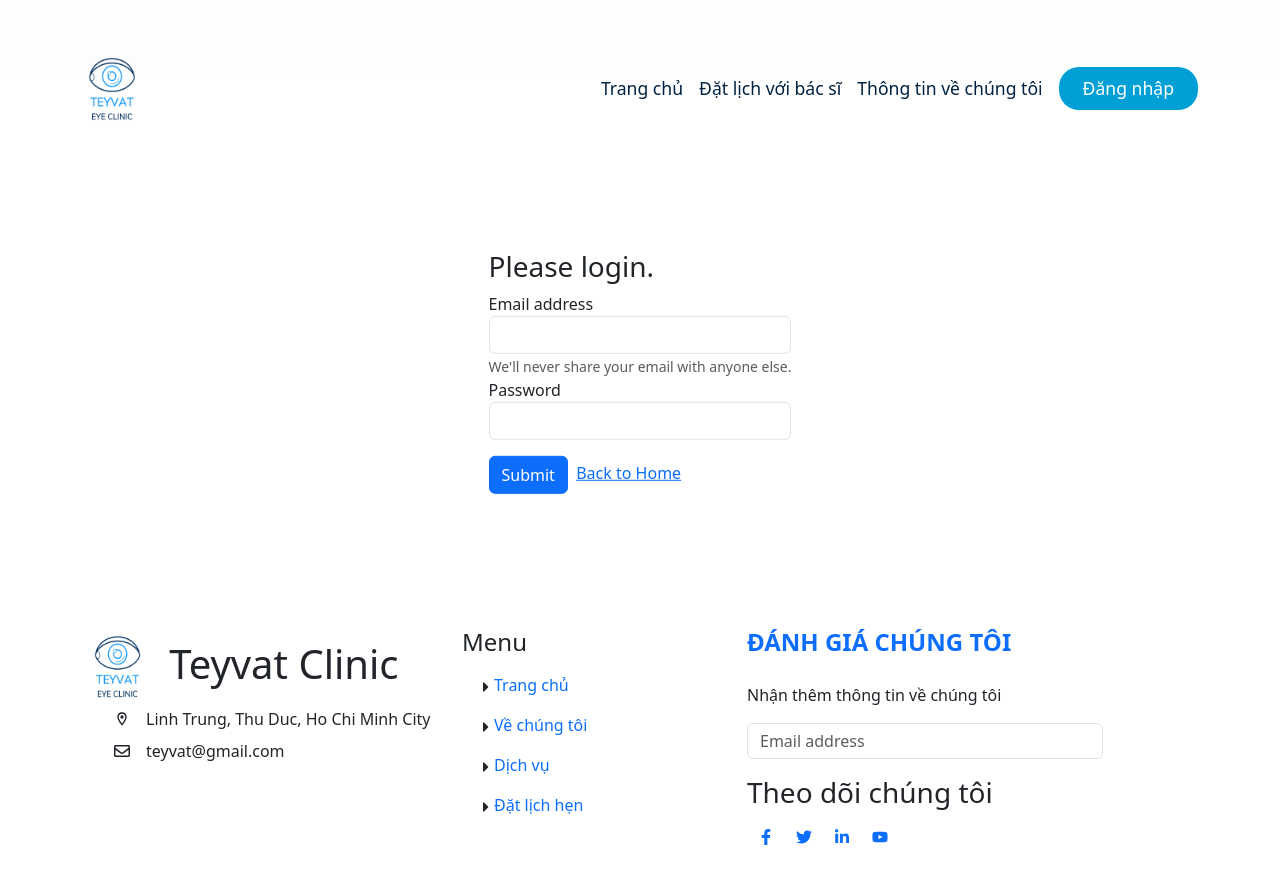
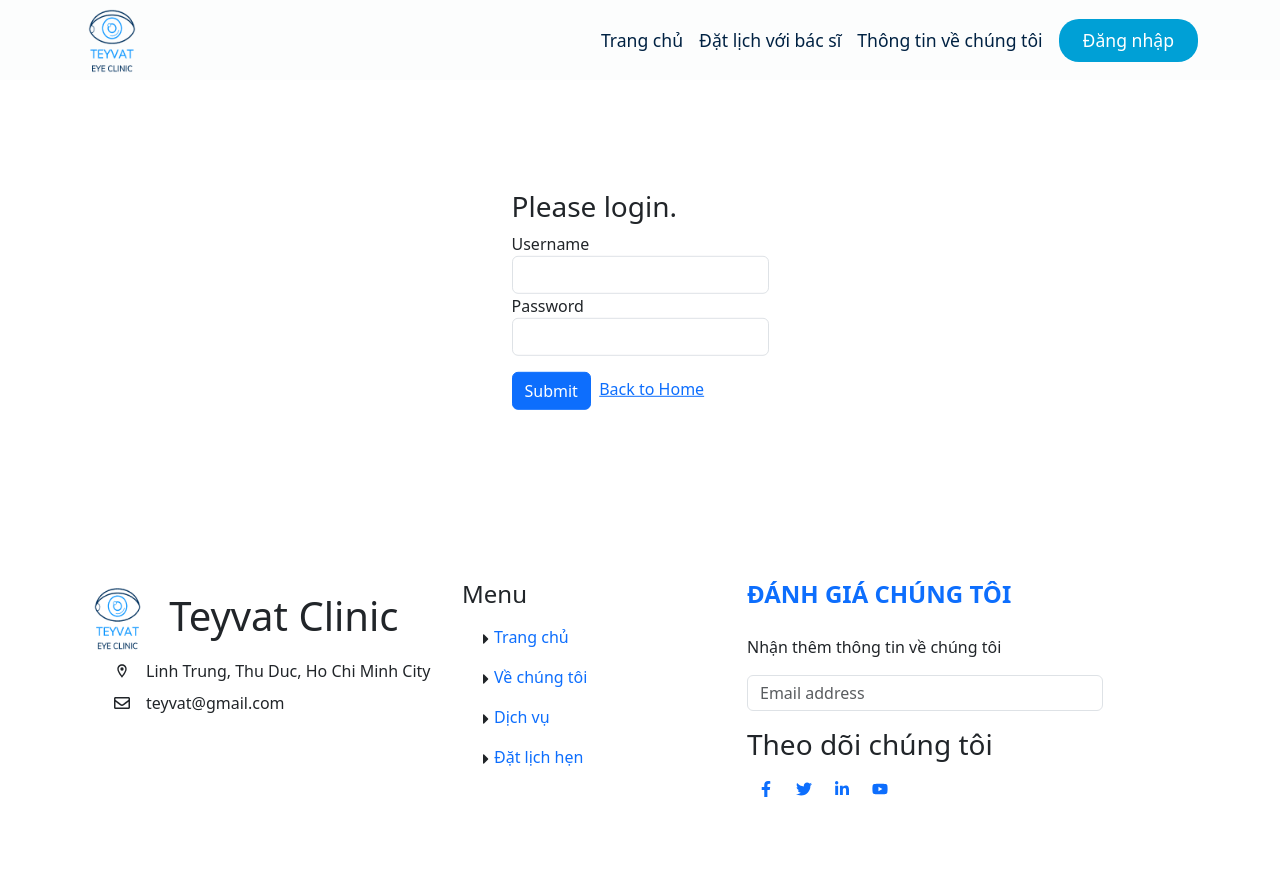
Before and after one commit to DN2803/Intro2SE_21_3_lab, a React (Create React App) app in the folder src/frontend/: page /login in a window 1280 px wide. After the commit the page ends 832 px from the top, so only its background shows below. Built offline with nearby package versions, Linux system fonts and the light colour scheme.

Commit message:
update paitent detail

```diff
--- a/src/frontend/src/styles/CustomerReview.scss
+++ b/src/frontend/src/styles/CustomerReview.scss
@@ -1,5 +1,5 @@
 @import './global.scss';
-.container {
+.customer {
     padding-top: 3rem;
     .table-customer {
         padding: auto;
--- a/src/frontend/src/views/loggedpages/adminuser/CustomerReview.jsx
+++ b/src/frontend/src/views/loggedpages/adminuser/CustomerReview.jsx
@@ -11,7 +11,7 @@ const CustomerReview = () =>{
     ];
     return (
         <>
-        <Container>
+        <Container className="customer">
         <div className="table-customer">
             <table>
                 <thead>
--- a/src/frontend/src/views/loggedpages/doctoruser/PatientDetail.jsx
+++ b/src/frontend/src/views/loggedpages/doctoruser/PatientDetail.jsx
@@ -48,16 +48,15 @@ const PatientDetail = () => {
                         </Row>
                     </Col>
                 </Row>
+
             </div>
             <div className="patient-history">
-
+            <label>Lịch sử khám</label>
 
 
 
             </div>
         </div>
-        chứa thông tin hồ sơ bệnh án của bệnh nhân nếu bệnh nhân đã từng khám tại cơ sở
-        có nút tạo bệnh án
         </>
     )
 }
--- a/src/frontend/src/views/pages/Login.jsx
+++ b/src/frontend/src/views/pages/Login.jsx
@@ -19,9 +19,9 @@ const Login = () => {
                             <Form onSubmit={handleSubmit}>
                                 <h3>Please login.</h3>
                                 <div className="form-group ">
-                                    <label htmlFor="exampleInputEmail1">Email address</label>
-                                    <input type="email" className="form-control" id="exampleInputEmail1" aria-describedby="emailHelp" />
-                                    <small id="emailHelp" className="form-text text-muted">We'll never share your email with anyone else.</small>
+                                    <label htmlFor="exampleInputEmail1">Username</label>
+                                    <input type="text" className="form-control"  />
+
                                 </div>
                                 <div className="form-group ">
                                     <label htmlFor="exampleInputPassword1">Password</label>
```
